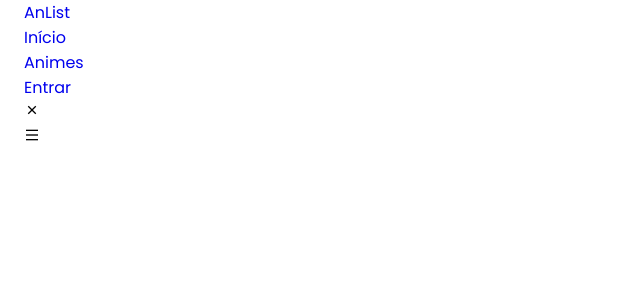
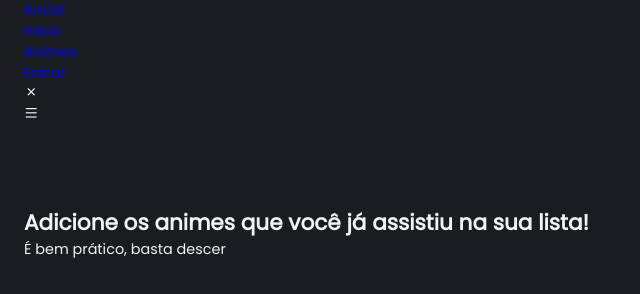
Before and after one commit to artuurlz/anlist, a plain HTML site: page index.html in a window 1280 px wide. Shown: the whole page, without its empty margins (0-640 px from the left). Drawn offline with nearby package versions, Linux system fonts and the light colour scheme.

Commit message:
config header

```diff
--- a/css/style.css
+++ b/css/style.css
@@ -1,8 +1,26 @@
 @import url('https://fonts.googleapis.com/css2?family=Poppins&display=swap');
 
 :root{
+    /* font */
     --font-normal: 'Poppins', sans-serif;
 
+    /* size */
+    --font-size-normal: .9rem;
+    --font-size-big: 1rem;
+    --font-size-small: .8rem;
+    --height-size: 4rem;
+
+    /* zfixed */
+    --zfixed: 100;
+
+    /* colors */
+    --back-color: #191C21;
+    --back-color-alt: #1E1E20;
+    --first-color: #FFC412;
+    --first-color-alt: #FFB114;
+    --white-color: #F2F2F2;
+    --white-color-alt: white;
+    --shadow-color: hsla(300, 1.33%, 14.71%, 10%);
 }
 
 *{
@@ -45,7 +63,10 @@ ul{
 }
 
 body{
-
+    background-color: var(--back-color);
+    font-size: var(--font-size-normal);
+    font-weight: 100;
+    color: var(--white-color);
 }
 
 /* HEADER  */
--- a/index.html
+++ b/index.html
@@ -40,6 +40,17 @@
         </nav>
     </header>
 
+    <main class="main">
+        <section class="home section">
+            <div class="home_container container grid">
+                <!-- <img src="img/home-girl.png" alt="home image" class="home_img"> -->
+                <div class="home_data">
+                    <h1 class="home_title">Adicione os animes que você já assistiu na sua lista!</h1>
+                    <p class="home_description">É bem prático, basta descer</p>
+                </div>
+            </div>
+        </section>
+    </main>
     <script src="js/main.js"></script>
 </body>
 </html>
```
Also changed, not shown: img/home-girl.png (added).
